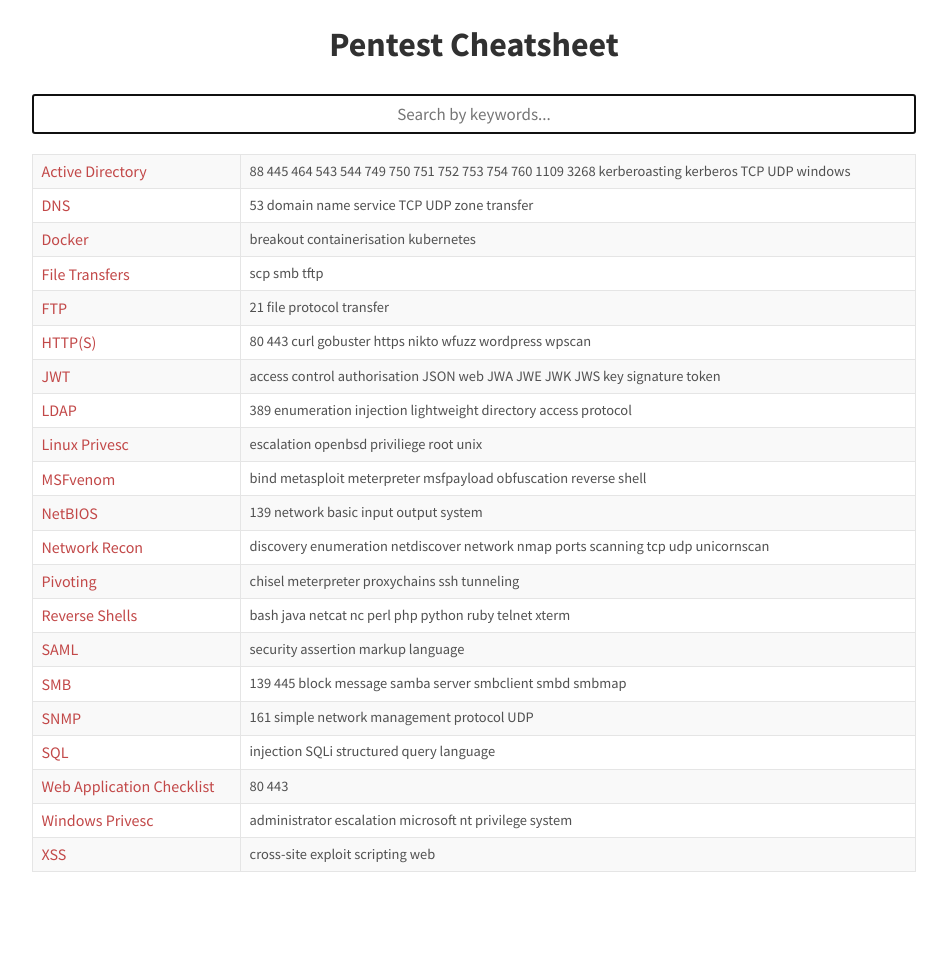
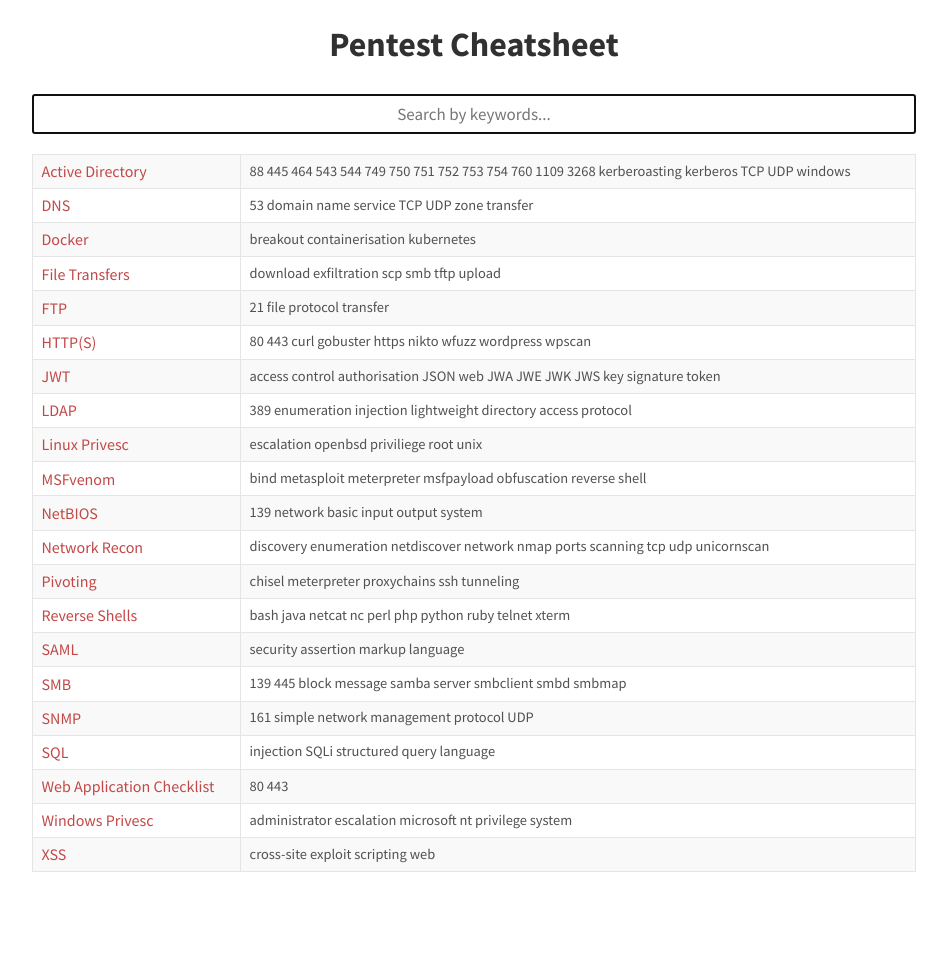
Before and after one commit to agrzeslak/cheatsheet, a Jekyll site: the page built from index.md, in a window 1280 px wide. Shown: the whole page, without its empty margins (166-1113 px from the left). Built offline with Jekyll 4.4.1, drawn with Linux system fonts in a browser that asks for light colours.

Commit message:
Ammended file transfer tags

```diff
--- a/_topics/file-transfers.md
+++ b/_topics/file-transfers.md
@@ -2,9 +2,12 @@
 layout: default
 title: File Transfers
 tags:
+    - download
+    - exfiltration
     - scp
     - smb
     - tftp
+    - upload
 ---
 # File Transfers
 ## Linux
```
